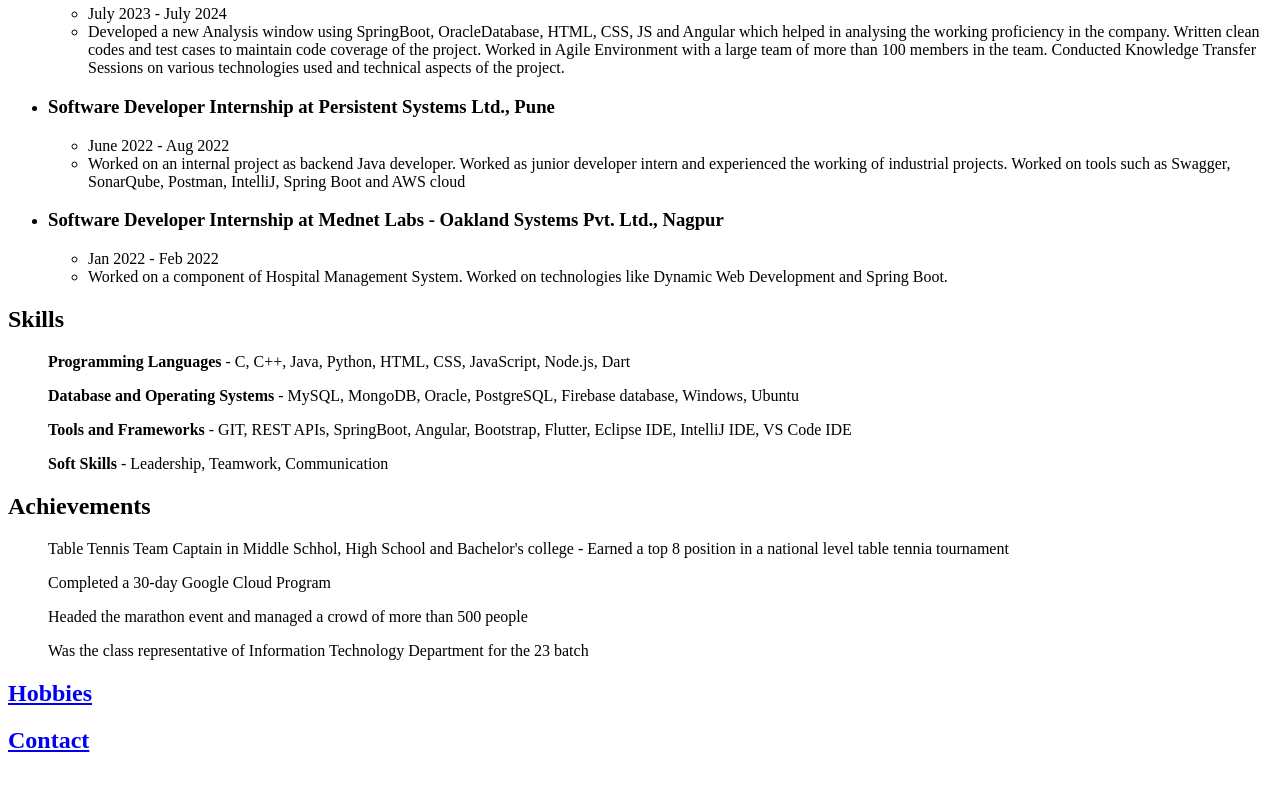
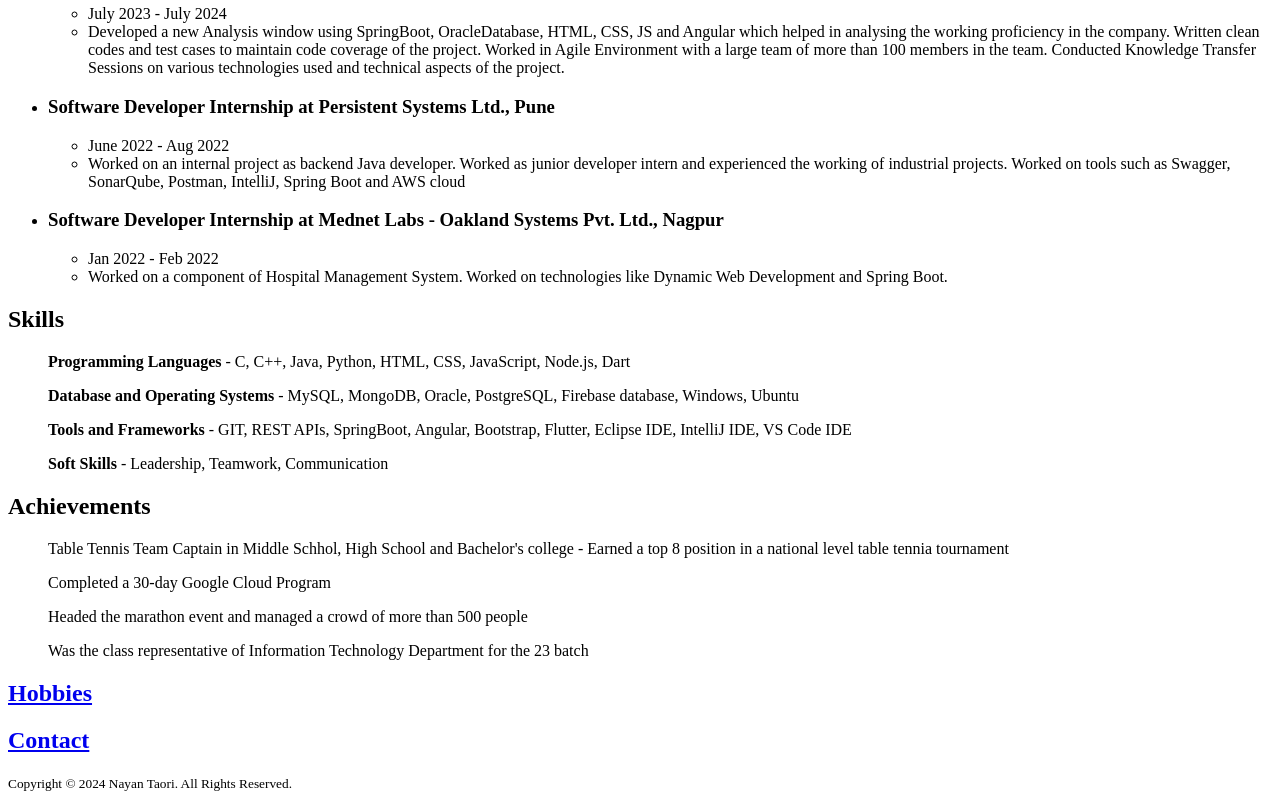
Before and after one commit to NDT2000/Portfolio, a plain HTML site: page front.html in a window 1280 px wide. Shown: the part 594-1394 px from the top of the page. Before the commit the page ends 1368 px from the top, so only its background shows below. Drawn offline with Linux system fonts and the light colour scheme.

Commit message:
Footer added

```diff
--- a/front.html
+++ b/front.html
@@ -81,4 +81,9 @@
         <a href = "Contact.html"><h2>Contact</h2></a>
     </div>
 </body>
+<footer>
+    <small>
+      Copyright © 2024 Nayan Taori. All Rights Reserved.
+    </small>
+  </footer>
 </html>
```
